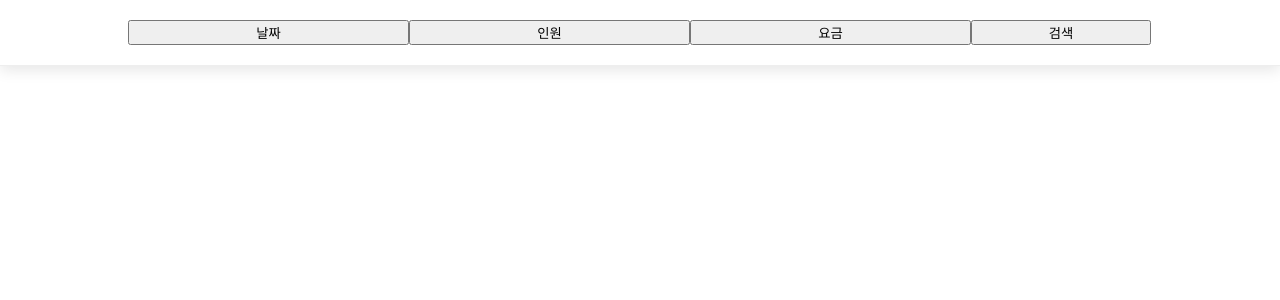
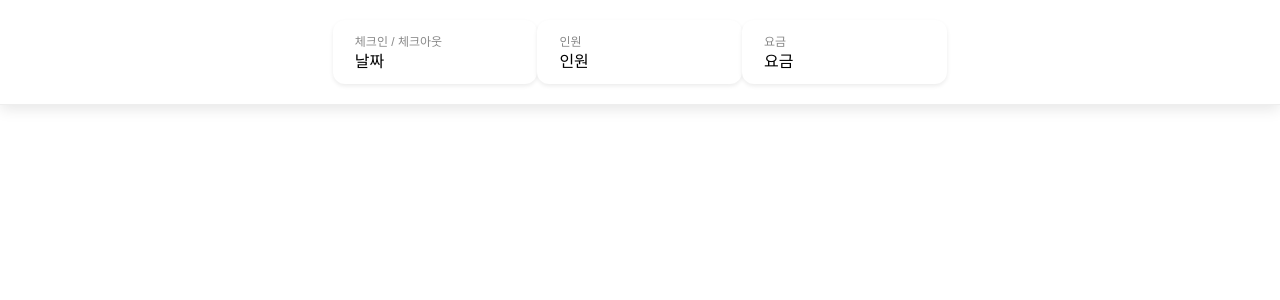
Before and after one commit to codesquad-member-2020/airbnb-12, a React app in the folder client/: page / in a window 1280 px wide. Shown: the top 300 px of the page. Built offline with nearby package versions, Linux system fonts and the light colour scheme; no server answers.

Commit message:
feat: Form컴포넌트 리팩토링 (버튼 컴포넌트 포함시킴)
issue #27

```diff
--- a/client/src/components/SearchForm/SearchButtons.jsx
+++ b/client/src/components/SearchForm/SearchButtons.jsx
@@ -4,38 +4,74 @@ import styled from 'styled-components';
 import { SEARCH_FORM } from '../../constants';
 
 const SearchButtonDiv = styled.div`
-  padding: 20px 0;
+  padding: 20px 20%;
 `;
 const SearchBtn = styled.button`
-  width: calc(33.3% - 60px);
+  width: 33.3%;
+  padding: 10px 20px;
+  font-size: 16px;
+  line-height: 20px;
+  text-align: left;
+  border: 2px solid transparent;
+  border-radius: 12px;
+  box-shadow: rgba(0, 0, 0, 0.08) 0px 2px 4px;
+  background: #fff;
+  transition: all 0.1s;
+  outline: none;
+  &:hover {
+    border: 2px solid #eee;
+  }
+  &.active {
+    border: 2px solid #222;
+    background: #f9f9f9;
+    &:hover {
+      border: 2px solid #222;
+    }
+  }
+
+  > span {
+    display: block;
+    font-weight: 500;
+    font-size: 12px;
+    color: #888;
+  }
 `;
 const SearchResultBtn = styled.button`
   width: 180px;
 `;
-const SearchButton = ({ formType, onOpenForm, title }) => {
+const SearchButton = ({ formType, onOpenForm, title, text, viewContents }) => {
   const onClick = () => onOpenForm(formType);
-  return <SearchBtn onClick={onClick}>{title}</SearchBtn>;
+  return (
+    <SearchBtn onClick={onClick} className={viewContents === formType ? 'active' : ''}>
+      <span>{title}</span>
+      {text}
+    </SearchBtn>
+  );
 };
 
-const SearchButtons = ({ onOpenForm }) => {
+const SearchButtons = ({ onOpenForm, viewContents }) => {
   const { checkInDate, checkOutDate } = useSelector(state => state.date);
   const { totalGuest, infants } = useSelector(state => state.guest);
   const dateCompleted = `${checkInDate} ~ ${checkOutDate}`;
-  const infantsMessage = infants ? ` 유아 ${infants}명` : '';
+  const infantsMessage = infants ? `, 유아 ${infants}명` : '';
   return (
     <SearchButtonDiv>
       <SearchButton
+        viewContents={viewContents}
         formType={SEARCH_FORM.TYPE.DATE}
-        title={checkInDate ? (checkOutDate ? dateCompleted : checkInDate) : '날짜'}
+        title="체크인 / 체크아웃"
+        text={checkInDate ? (checkOutDate ? dateCompleted : checkInDate) : '날짜'}
         onOpenForm={onOpenForm}
       />
       <SearchButton
+        viewContents={viewContents}
         formType={SEARCH_FORM.TYPE.GUEST}
-        title={totalGuest ? `게스트 ${totalGuest}명${infantsMessage} ` : '인원'}
+        title="인원"
+        text={totalGuest ? `게스트 ${totalGuest}명${infantsMessage} ` : '인원'}
         onOpenForm={onOpenForm}
       />
-      <SearchButton formType={SEARCH_FORM.TYPE.PRICE} title="요금" onOpenForm={onOpenForm} />
-      <SearchResultBtn>검색</SearchResultBtn>
+      <SearchButton viewContents={viewContents} formType={SEARCH_FORM.TYPE.PRICE} title="요금" text="요금" onOpenForm={onOpenForm} />
+      {/* <SearchResultBtn>검색</SearchResultBtn> */}
     </SearchButtonDiv>
   );
 };
--- a/client/src/components/SearchForm/SearchForm.jsx
+++ b/client/src/components/SearchForm/SearchForm.jsx
@@ -4,8 +4,10 @@ import { SEARCH_FORM } from '../../constants';
 import FormDate from './FormDate';
 import FormGuest from './FormGuest';
 import FormPrice from './FormPrice';
+import SearchButtons from './SearchButtons';
 
 const SearchFormDiv = styled.div`
+  position: relative;
   overflow: hidden;
   width: 100%;
   height: 0;
@@ -19,17 +21,47 @@ const SearchFormDiv = styled.div`
 
 const SearchFormContentsDiv = styled.div`
   padding: 20px 0;
+  text-align: center;
 `;
 
 const SearchFormCloseBtn = styled.button`
   position: absolute;
   top: 20px;
-  right: 10%;
+  right: 0%;
+  width: 32px;
+  height: 32px;
+  text-indent: -999em;
+  border: 0;
+  outline: none;
+  cursor: pointer;
+  background: none;
+  opacity: 0.3;
+  transition: all 0.3s;
+  &:before,
+  &:after {
+    position: absolute;
+    top: 0;
+    left: 15px;
+    content: ' ';
+    height: 33px;
+    width: 2px;
+    background-color: #333;
+  }
+  &:before {
+    transform: rotate(45deg);
+  }
+  &:after {
+    transform: rotate(-45deg);
+  }
+  &:hover {
+    opacity: 1;
+  }
 `;
 
-const SearchForm = ({ isOpen, viewContents, onCloseForm }) => {
+const SearchForm = ({ isOpen, viewContents, onOpenForm, onCloseForm }) => {
   return (
     <SearchFormDiv open={isOpen}>
+      <SearchButtons viewContents={viewContents} onOpenForm={onOpenForm} />
       {viewContents === SEARCH_FORM.TYPE.DATE && (
         <SearchFormContentsDiv>
           <FormDate />
```
